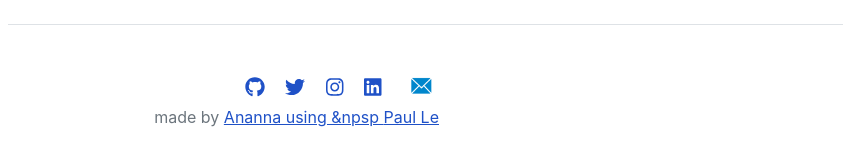
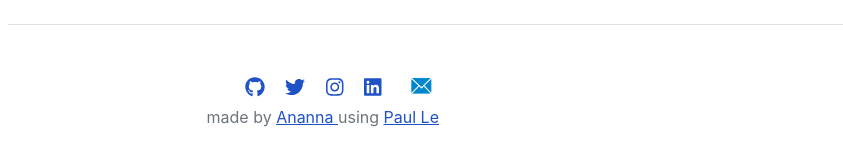
Before and after one commit to Anannabiswas/anannabiswas.github.io, a Jekyll site: the page built from index.md, in a window 1280 px wide and 900 px high, scrolled down 1502 px. Shown: the part 667-833 px from the top of the window, without its empty margins (189-1032 px from the left). Built offline with Jekyll 4.4.1, drawn with Linux system fonts in a browser that asks for light colours.

Commit message:
Update footer.html

```diff
--- a/_includes/footer.html
+++ b/_includes/footer.html
@@ -5,7 +5,7 @@
         <a href="{{ item.link }}" class="ms-3 fs-5"><i class="fab fa-{{ item.icon }}"></i></a>
       {% endfor %}
      &nbsp;&nbsp;&nbsp;&nbsp;<a href="mailto:ananna314.bd@gmail.com"><img src="/assets/img/emails.png" alt="email" style="width: 35px; height: 30px;"></a>
-     <div class="footer-description">made by <a href="https://anannabiswas.github.io/">Ananna using &npsp <a href="https://github.com/LeNPaul/academic" target="blank"> Paul Le</a></div>
+      <div class="footer-description">made by <a href="https://anannabiswas.github.io/">Ananna </a> using <a href="https://github.com/LeNPaul/academic" target="blank"> Paul Le</a></div>
 
     </div>
   </div>
```
